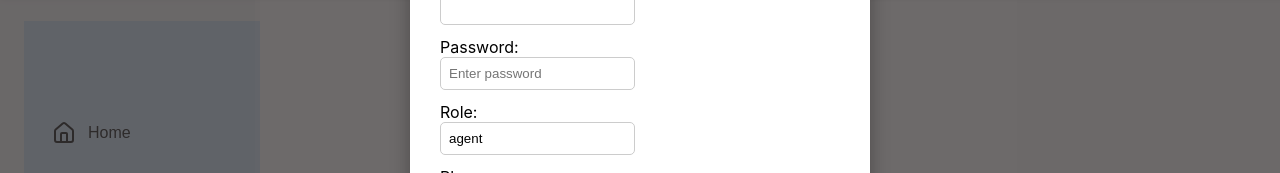
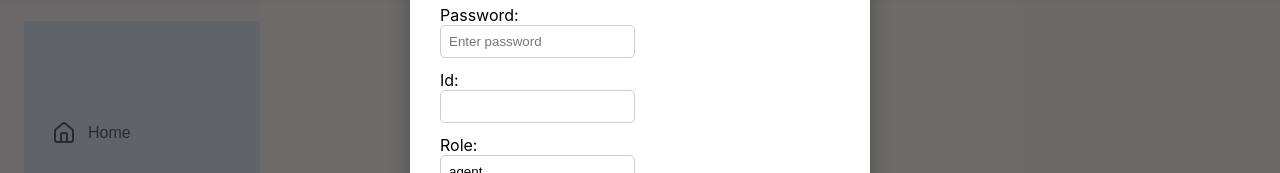
Before and after one commit to avigailevy/MEfirstClient, a React (Create React App) app: page /1/users/agents in a window 1280 px wide. Both pictures are taken after a click on the icon 66 px from the left and 700 px from the top of the page. Shown: the part 155-328 px from the top of the page. Built offline with nearby package versions, Linux system fonts and the light colour scheme; no server answers.

Commit message:
Add agent is working!!! with password too!! wohuhuhu

```diff
--- a/src/components/agents/AddOrEditAgentForm.js
+++ b/src/components/agents/AddOrEditAgentForm.js
@@ -1,9 +1,10 @@
-// AddOrEditAgentForm.jsx
+
 import { useState, useEffect } from 'react';
 import '../../css/EditAgentForm.css';
 
 export function AddOrEditAgentForm({ agent, onSubmit, onClose, mode = 'edit' }) {
   const [formData, setFormData] = useState({
+    user_id: '',
     username: '',
     role: 'agent',
     phone: '',
@@ -17,13 +18,27 @@ export function AddOrEditAgentForm({ agent, onSubmit, onClose, mode = 'edit' })
   useEffect(() => {
     if (mode === 'edit' && agent) {
       setFormData({
+        user_id: agent.user_id || '',
         username: agent.username || '',
         role: agent.role || 'agent',
         phone: agent.phone || '',
         email: agent.email || '',
         address: agent.address || '',
         language: agent.language || 'he',
-                birthdate: agent.birthdate || '',
+        birthdate:agent.birthdate ? new Date(agent.birthdate).toISOString().split('T')[0] : '',
+
+        password: '',
+      });
+    } else if (mode === 'add') {
+      setFormData({
+        user_id: '',
+        username: '',
+        role: 'agent',
+        phone: '',
+        email: '',
+        address: '',
+        language: 'he',
+        birthdate: '',
         password: '',
       });
     }
@@ -70,6 +85,19 @@ export function AddOrEditAgentForm({ agent, onSubmit, onClose, mode = 'edit' })
               required={mode === 'add'}
             />
           </label>
+
+          {mode === 'add' && (
+            <label>
+              <div>Id:</div>
+              <input
+                type="text"
+                name="user_id"
+                value={formData.user_id}
+                onChange={handleChange}
+                required
+              />
+            </label>
+          )}
 
           <label>
             <div>Role:</div>
--- a/src/components/agents/Agents.js
+++ b/src/components/agents/Agents.js
@@ -34,24 +34,45 @@ export function Agents() {
     }
   };
 
-  const handleAdd = async (newAgent) => {
+  const handleAdd = async (formData) => {
+    const { password, ...userData } = formData;
+    console.log("📦 Sending formData:", userData);
     try {
-      const response = await fetch(`http://localhost:3333/${username}/users/agents/add`, {
+      const response = await fetch(`http://localhost:3333/${username}/users/addAgent`, {
         method: 'POST',
         headers: {
           'Authorization': `Bearer ${token}`,
-          'authorizeRoles': 'admin',
           'Content-Type': 'application/json'
         },
-        body: JSON.stringify(newAgent)
+        body: JSON.stringify(userData)
       });
+
       if (!response.ok) throw new Error('Failed to add agent');
-      await fetchAgents();
+      const addedUser = await response.json();
+      console.log("🪵 addedUser from backend:", addedUser);
+      console.log("✅ Sending password to /passwords/new' ", password, addedUser.user_id);
+      const passwordResponse = await fetch(`http://localhost:3333/${username}/passwords/new`, {
+        method: 'POST',
+        headers: {
+          'Authorization': `Bearer ${token}`,
+          'Content-Type': 'application/json'
+        },
+        body: JSON.stringify({
+          user_id: addedUser.user_id,
+          password: `${password}`
+        })
+      });
+
+      if (!passwordResponse.ok) throw new Error('Failed to save password');
+
+      await fetchAgents(); // רענון רשימת המשתמשים
       setAddAgent(false);
+
     } catch (error) {
-      console.error(error);
+      console.error("🚨 Error adding agent:", error);
     }
   };
+
 
   return (
     <div>
```
Lines whose indentation alone changed are shown as unchanged.
